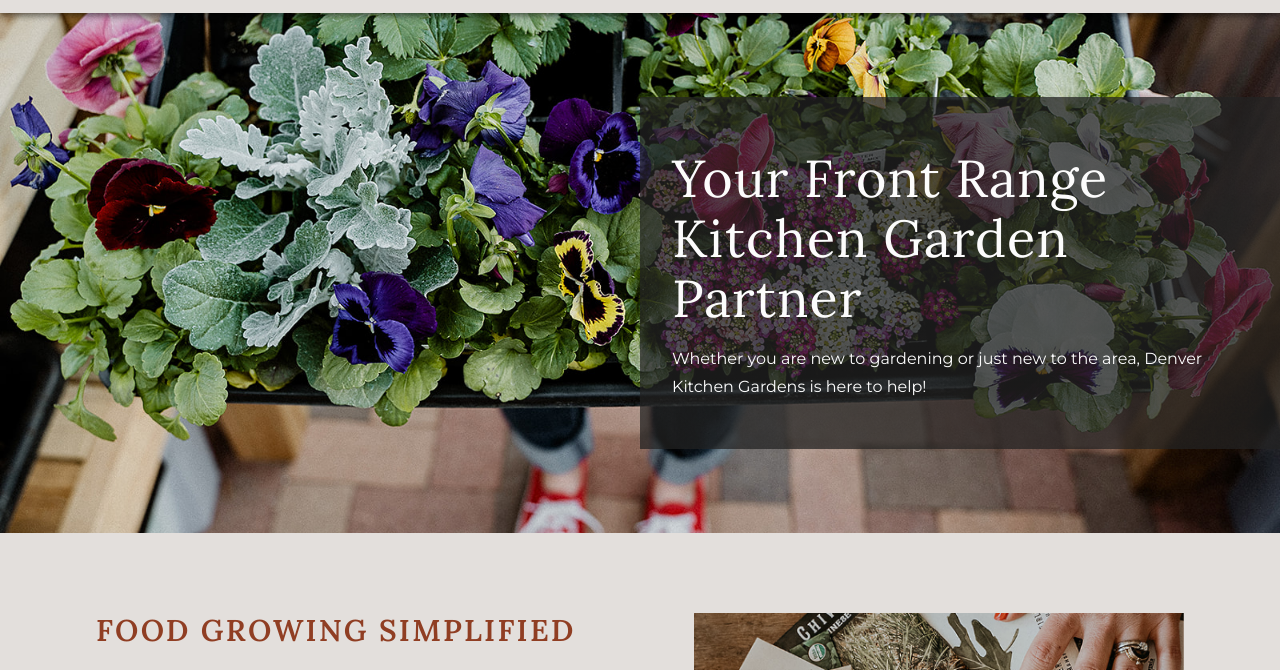
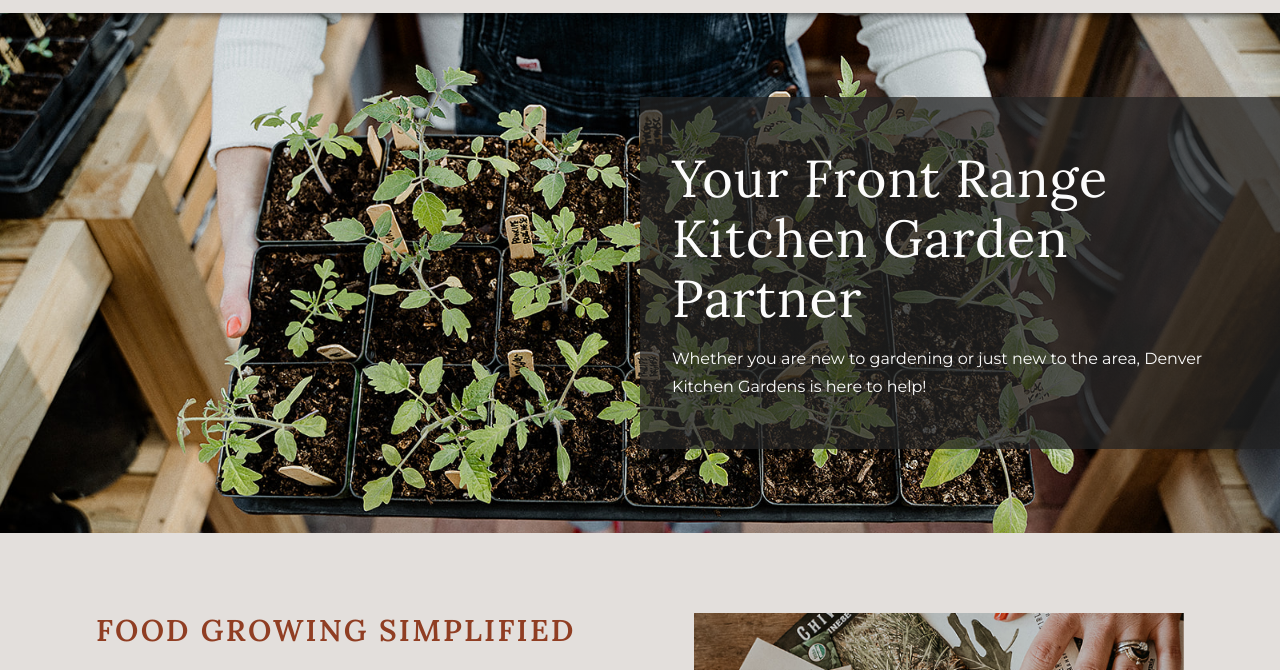
Before and after one commit to ogdendavis/denver-kitchen-gardens, a Gatsby site: page / in a window 1280 px wide. Shown: the part 84-754 px from the top of the page. Built offline with nearby package versions, Linux system fonts and the light colour scheme; Gatsby itself is replaced by a stand-in of ours.

Commit message:
Update Main Pages “home”

```diff
--- a/src/cms/pages/home.md
+++ b/src/cms/pages/home.md
@@ -1,5 +1,5 @@
 ---
-hero: /images/uploads/jennyspringlaunchapril232021highreso-27_websize.jpg
+hero: /images/uploads/jennyspringlaunchapril232021highreso-37_websize.jpg
 hero_mobile: /images/uploads/jennyspringlaunchapril232021highreso-27_websize.jpg
 title: Your Front Range Kitchen Garden Partner
 hero_text: Whether you are new to gardening or just new to the area, Denver
```
Also changed, not shown: static/images/uploads/jennyspringlaunchapril232021highreso-37_websize.jpg (added).
